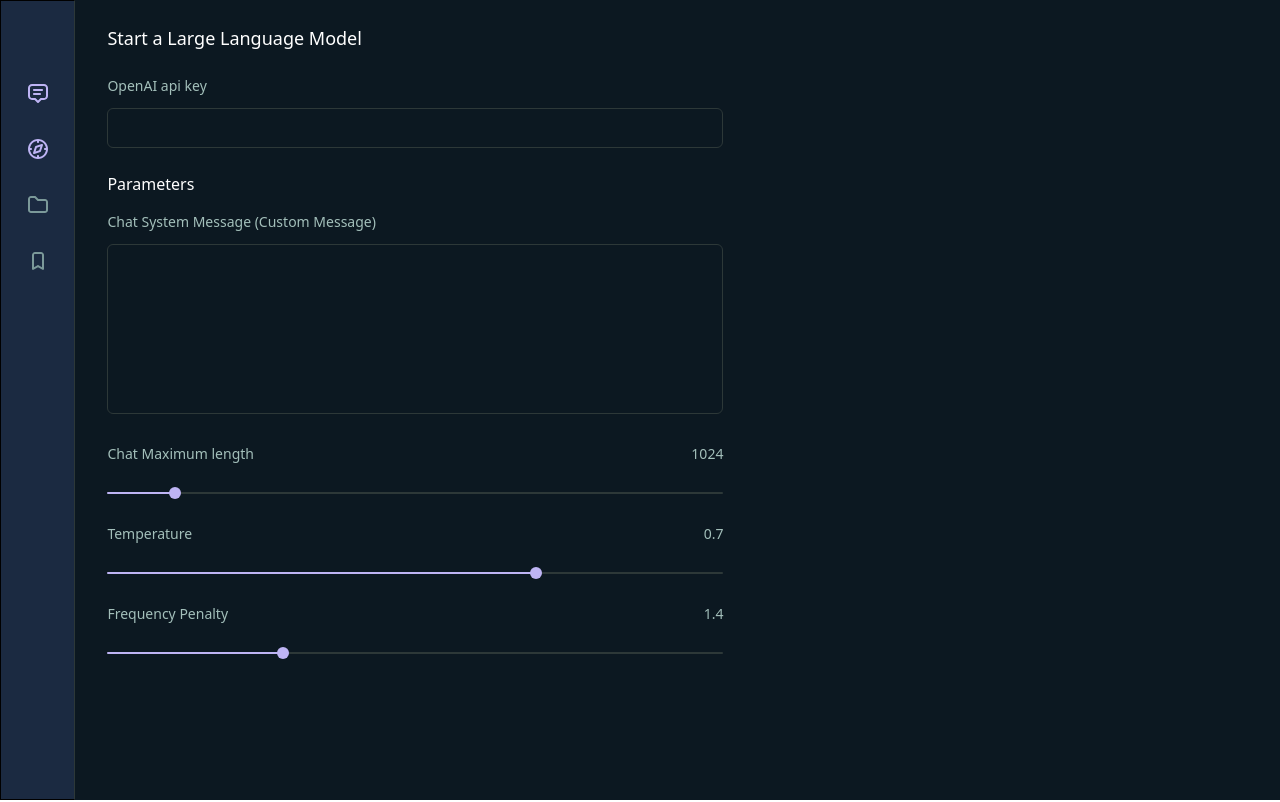
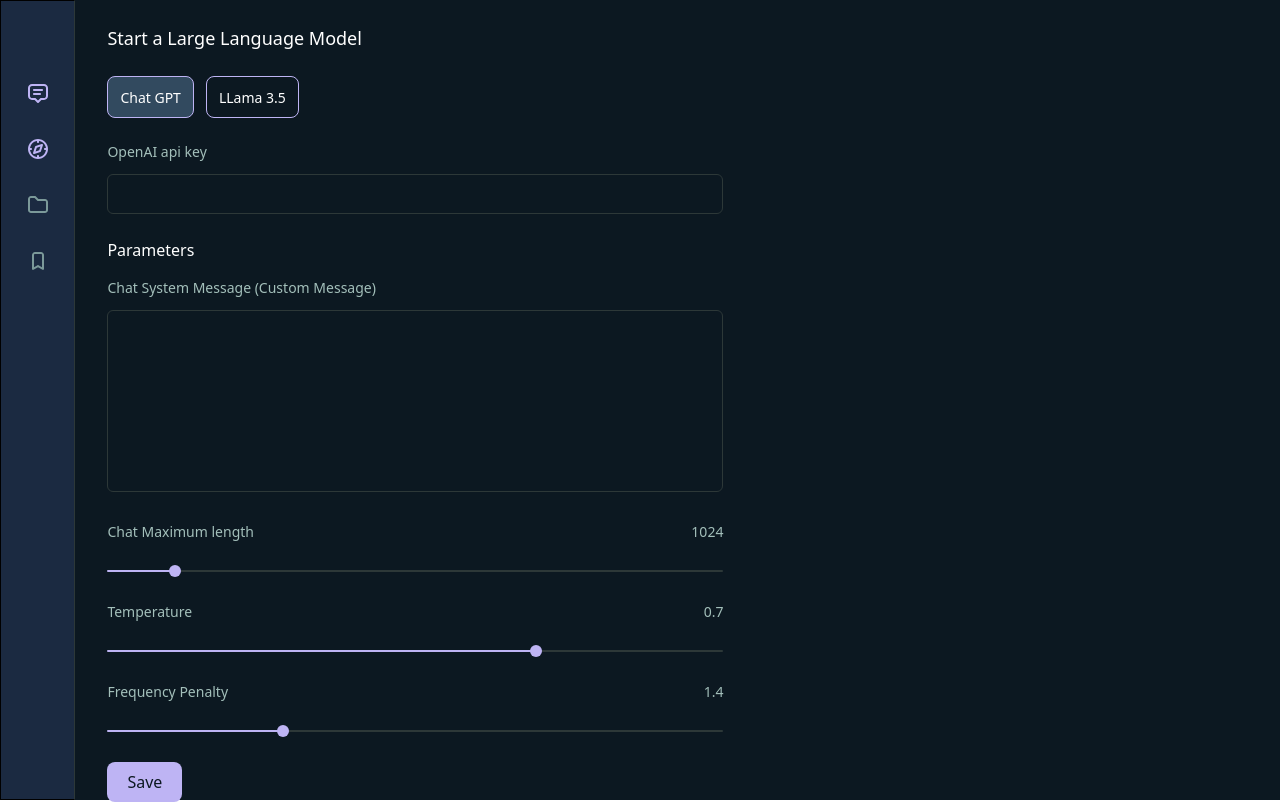
Before and after one commit to AbhijitSKurup/symlink-ui, a React (Create React App) app: page /settings in a window 1280 px wide. Built offline with nearby package versions, Linux system fonts and the light colour scheme; no server answers.

Commit message:
settings page api integration

```diff
--- a/src/components/Textarea.js
+++ b/src/components/Textarea.js
@@ -5,7 +5,7 @@ export const Textarea = ({ rows, onChange, value }) => {
         id="textarea"
         value={value}
         rows={rows}
-        className="outline-none border-[1px] border-gray-1 rounded-md bg-primary h-full px-3 items-center text-gray-2 w-[616px] resize-none  content-center"
+        className="outline-none border-[1px] border-gray-1 rounded-md bg-primary h-full px-3 pt-1 pb-2 text-gray-2 w-[616px] resize-none "
         onChange={onChange}
       />
     </div>
--- /dev/null
+++ b/src/hooks/useSettings.js
@@ -0,0 +1,23 @@
+import axios from "axios";
+
+export const useSettings = () => {
+  const postData = async (data) => {
+    try {
+      const response = await axios.post(
+        "https://fb20-103-181-238-106.ngrok-free.app/configurations",
+        {
+          model_name: data.modelName,
+          secret_key: data.openApiKey,
+          temperature: data.temperature,
+          frequency_penalty: data.freqPenalty,
+          token_size: data.maxLength,
+        }
+      );
+
+    } catch (error) {
+      console.error("Error posting data:", error);
+    }
+  };
+
+  return { postData };
+};
--- /dev/null
+++ b/src/pages/SettingsForm.js
@@ -0,0 +1,136 @@
+import { useEffect, useState } from "react";
+import { Slider } from "../components/Slider";
+import { Textarea } from "../components/Textarea";
+import { useSettings } from "../hooks/useSettings";
+
+export const SettingsForm = ({ currentModelId, configurationData }) => {
+  const defaultSettings = {
+    openApiKey: "",
+    customMessage: "",
+    maxLength: 1024,
+    temperature: 0.7,
+    freqPenalty: 1.4,
+    modelName: "chat-gpt",
+  };
+
+  const [settingsData, setSettingsData] = useState(defaultSettings);
+
+  const { postData } = useSettings();
+
+  const onClickSave = () => {
+    postData(settingsData);
+  };
+
+  useEffect(() => {
+    setSettingsData(defaultSettings);
+
+    if (configurationData) {
+      const currentModelData = configurationData.find(
+        (item) => item.model_name === currentModelId
+      );
+      setSettingsData({
+        modelName: currentModelId,
+        openApiKey: currentModelData?.secret_key || "",
+        customMessage: currentModelData?.system_message || "",
+        maxLength: currentModelData?.token_size ?? 1024,
+        temperature: currentModelData?.temperature ?? 0.7,
+        freqPenalty: currentModelData?.frequency_penalty ?? 1.4,
+      });
+    }
+  }, [currentModelId]);
+
+  return (
+    <>
+      <div className="pb-6">
+        <div className="mb-3 text-gray-2 text-sm">OpenAI api key</div>
+        <div className="h-10">
+          <Textarea
+            rows={1}
+            value={settingsData?.openApiKey}
+            onChange={(e) =>
+              setSettingsData((prevData) => ({
+                ...prevData,
+                openApiKey: e.target.value,
+              }))
+            }
+          />
+        </div>
+      </div>
+      <div className="text-white text-base pb-4">Parameters</div>
+      <div>
+        <div className="mb-3 text-gray-2 text-sm">
+          Chat System Message (Custom Message)
+        </div>
+        <Textarea
+          rows={7}
+          value={settingsData?.customMessage}
+          onChange={(e) =>
+            setSettingsData((prevData) => ({
+              ...prevData,
+              customMessage: e.target.value,
+            }))
+          }
+        />
+      </div>
+      <div className="pt-6">
+        <div className="flex justify-between">
+          <div className="mb-3 text-gray-2 text-sm">Chat Maximum length</div>
+          <div className="text-gray-2 text-sm">{settingsData.maxLength}</div>
+        </div>
+        <Slider
+          value={settingsData.maxLength}
+          min={1}
+          max={10000}
+          onChange={(e) =>
+            setSettingsData((prevData) => ({
+              ...prevData,
+              maxLength: e.target.value,
+            }))
+          }
+        />
+      </div>
+      <div className="pt-6">
+        <div className="flex justify-between">
+          <div className="mb-3 text-gray-2 text-sm">Temperature</div>
+          <div className="text-gray-2 text-sm">{settingsData.temperature}</div>
+        </div>
+        <Slider
+          value={settingsData.temperature}
+          min={0}
+          step={0.1}
+          max={1}
+          onChange={(e) =>
+            setSettingsData((prevData) => ({
+              ...prevData,
+              temperature: e.target.value,
+            }))
+          }
+        />
+      </div>
+      <div className="pt-6">
+        <div className="flex justify-between">
+          <div className="mb-3 text-gray-2 text-sm">Frequency Penalty</div>
+          <div className="text-gray-2 text-sm">{settingsData.freqPenalty}</div>
+        </div>
+        <Slider
+          value={settingsData.freqPenalty}
+          min={0}
+          step={0.1}
+          max={5}
+          onChange={(e) =>
+            setSettingsData((prevData) => ({
+              ...prevData,
+              freqPenalty: e.target.value,
+            }))
+          }
+        />
+      </div>
+      <button
+        className="bg-purple-1 rounded-lg px-5 py-2 mt-6 text-primary hover:scale-105"
+        onClick={onClickSave}
+      >
+        Save
+      </button>
+    </>
+  );
+};
--- a/src/pages/SettingsPage.js
+++ b/src/pages/SettingsPage.js
@@ -1,110 +1,70 @@
-import React, { useState } from "react";
-import { Textarea } from "../components/Textarea";
-import { Slider } from "../components/Slider";
+import React, { useEffect, useState } from "react";
+import { SettingsForm } from "./SettingsForm";
+
+const MODELS = [
+  {
+    id: "chat-gpt",
+    name: "Chat GPT",
+  },
+  { id: "llama-3.5", name: "LLama 3.5" },
+];
+
+const Button = ({ name, onClickModel, selected }) => {
+  return (
+    <button
+      className={`border-[1px] border-purple-1 rounded-lg px-3 py-2 ${
+        selected ? "bg-gray-3" : ""
+      } `}
+      onClick={onClickModel}
+    >
+      <span className="text-sm text-white">{name}</span>
+    </button>
+  );
+};
 
 function SettingsPage() {
-  const [settingsData, setSettingsData] = useState({
-    openApiKey: "",
-    customMessage: "",
-    maxLength: 1024,
-    temperature: 0.7,
-    freqPenalty: 1.4,
-  });
-  console.log(settingsData);
+  const [currentModelId, setCurrentModelId] = useState('chat-gpt');
+  const [configurationData, setConfigurationData] = useState();
+
+  const fetchData = async () => {
+    try {
+      const response = await fetch(
+        "https://fb20-103-181-238-106.ngrok-free.app/configurations"
+      );
+      if (!response.ok) {
+        throw new Error(`HTTP error! status: ${response.status}`);
+      }
+      const data = await response.json();
+        setConfigurationData(data);
+    } catch (error) {
+      console.error("Fetch error: ", error);
+    }
+  };
+
+  useEffect(() => {
+    fetchData();
+  }, []);
+
   return (
     <div className="bg-primary w-full h-screen px-8">
       <div className="w-[616px]">
         <div className="py-6 text-white text-lg">
           Start a Large Language Model
         </div>
-        <div className="pb-6">
-          <div className="mb-3 text-gray-2 text-sm">OpenAI api key</div>
-          <div className="h-10">
-            <Textarea
-              rows={1}
-              value={settingsData?.openApiKey}
-              onChange={(e) =>
-                setSettingsData((prevData) => ({
-                  ...prevData,
-                  openApiKey: e.target.value,
-                }))
-              }
+        <div className="mb-6 space-x-3">
+          {MODELS.map((model) => (
+            <Button
+              key={model.id}
+              name={model.name}
+              onClickModel={() => setCurrentModelId(model.id)}
+              selected={currentModelId === model.id}
             />
-          </div>
+          ))}
         </div>
-        <div className="text-white text-base pb-4">Parameters</div>
-        <div>
-          <div className="mb-3 text-gray-2 text-sm">
-            Chat System Message (Custom Message)
-          </div>
-          <Textarea
-            rows={7}
-            value={settingsData?.customMessage}
-            onChange={(e) =>
-              setSettingsData((prevData) => ({
-                ...prevData,
-                customMessage: e.target.value,
-              }))
-            }
-          />
-        </div>
-        <div className="pt-6">
-          <div className="flex justify-between">
-            <div className="mb-3 text-gray-2 text-sm">Chat Maximum length</div>
-            <div className="text-gray-2 text-sm">{settingsData.maxLength}</div>
-          </div>
-          <Slider
-            value={settingsData.maxLength}
-            min={1}
-            max={10000}
-            onChange={(e) =>
-              setSettingsData((prevData) => ({
-                ...prevData,
-                maxLength: e.target.value,
-              }))
-            }
-          />
-        </div>
-        <div className="pt-6">
-          <div className="flex justify-between">
-            <div className="mb-3 text-gray-2 text-sm">Temperature</div>
-            <div className="text-gray-2 text-sm">
-              {settingsData.temperature}
-            </div>
-          </div>
-          <Slider
-            value={settingsData.temperature}
-            min={0}
-            step={0.1}
-            max={1}
-            onChange={(e) =>
-              setSettingsData((prevData) => ({
-                ...prevData,
-                temperature: e.target.value,
-              }))
-            }
-          />
-        </div>
-        <div className="pt-6">
-          <div className="flex justify-between">
-            <div className="mb-3 text-gray-2 text-sm">Frequency Penalty</div>
-            <div className="text-gray-2 text-sm">
-              {settingsData.freqPenalty}
-            </div>
-          </div>
-          <Slider
-            value={settingsData.freqPenalty}
-            min={0}
-            step={0.1}
-            max={5}
-            onChange={(e) =>
-              setSettingsData((prevData) => ({
-                ...prevData,
-                freqPenalty: e.target.value,
-              }))
-            }
-          />
-        </div>
+        <SettingsForm
+          currentModelId={currentModelId}
+          configurationData={configurationData}
+        />
       </div>
     </div>
   );
--- a/tailwind.config.js
+++ b/tailwind.config.js
@@ -8,6 +8,7 @@ module.exports = {
       gray: {
         1: "#2D3838", // borders
         2: "#A3BFBA", // text
+        3: "#324A5F",
       },
       purple: {
         1: "#BEB4F4",
```
